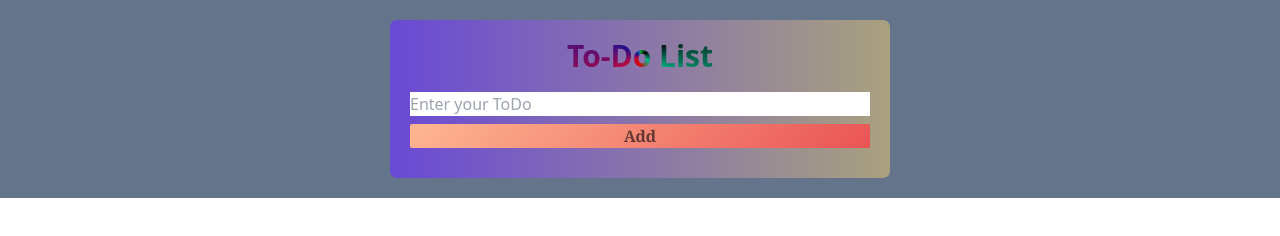
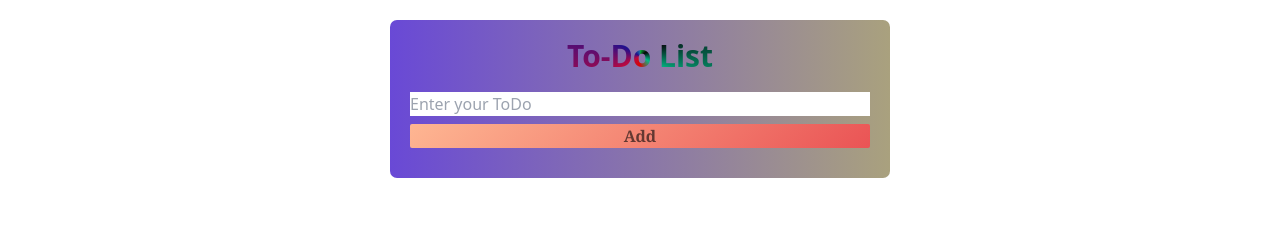
Before and after one commit to hm-auly/assignment-6, a website built with Vite: page index.html in a window 1280 px wide. Built offline with nearby package versions, Linux system fonts and the light colour scheme.

Commit message:
Update index.html

```diff
--- a/index.html
+++ b/index.html
@@ -11,7 +11,7 @@
 </head>
 <body>
 
-    <div class="w- flex flex-col items-center bg-slate-500  p-5 ">
+    <div class="w- flex flex-col items-center p-5 ">
 
         <div id="card" class="bg-green-500 md:w-[500px] p-5">
             <h1 class="text-2xl font-[600] text-center" id="titel-text">To-Do List</h1>
```
